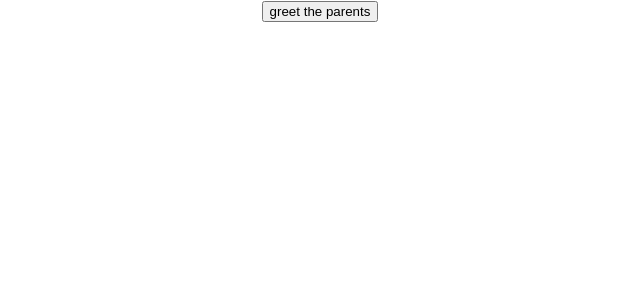
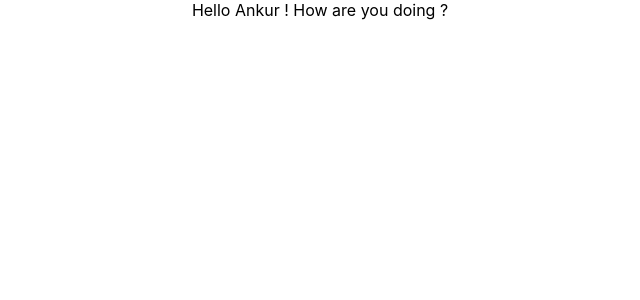
Before and after one commit to ankur190300/My_first_react_app, a React (Create React App) app: page / in a window 1280 px wide. Shown: the top 300 px of the page, without its empty margins (320-960 px from the left). Built offline with nearby package versions, Linux system fonts and the light colour scheme.

Commit message:
eigth commit: implement conditional rendering

```diff
--- a/src/App.js
+++ b/src/App.js
@@ -10,9 +10,11 @@ import Fclick from './component/functional_click'
 import Cclick from './component/class_click'
 import Ebind from './component/event_bind'
 import PComp from './component/ParentComponent'
+import CondGreet from './component/Conditional_greeting'
 function App() {
   return (
     <div className="App">
+        <CondGreet></CondGreet>
         {/*<Greet firstname = "Ankur" sirname= "Tiwari">
         I like playing badminton and guitar.
         </Greet>
@@ -25,7 +27,9 @@ function App() {
         {/*<Fclick></Fclick>
         <Cclick></Cclick>*/}
         {/*<Ebind></Ebind>*/}
-        <PComp></PComp>
+        {
+          // <PComp></PComp>
+        }
 
        {/*<h1>hi</h1>
       <Welcome/>*/ }
--- /dev/null
+++ b/src/component/Conditional_greeting.js
@@ -0,0 +1,51 @@
+import React, { Component } from 'react'
+
+export class Conditional_greeting extends Component {
+
+    constructor(props) {
+        super(props)
+
+        this.state = {
+             isLoggedIn:true
+        }
+    }
+
+    render() {
+
+        //method 1
+        return(
+            this.state.isLoggedIn
+            ?<div>Hello Ankur ! How are you doing ?</div>
+            :<div>Who's this?</div>
+        )
+
+        // method 2
+        // let message
+
+        // if( this.state.isLoggedIn) {message= <div>Hello Ankur ! How are you doing ?</div>}
+        // else{ message = <div>Who's this </div>}
+        // return (
+        //     <div>{message}</div>
+        // )// would not work without <div></div> tag
+
+        // method 3
+        // if(this.state.isLoggedIn){
+        //     return(
+        //         <div>
+        //         Hello Ankur ! How are you doing ?
+        //         </div>
+        //     )
+        // }
+        // else {
+        //     return (
+        //         <div>
+        //             Who's this ?
+        //         </div>
+        //     )
+        // }
+
+
+    }
+}
+
+export default Conditional_greeting
```
